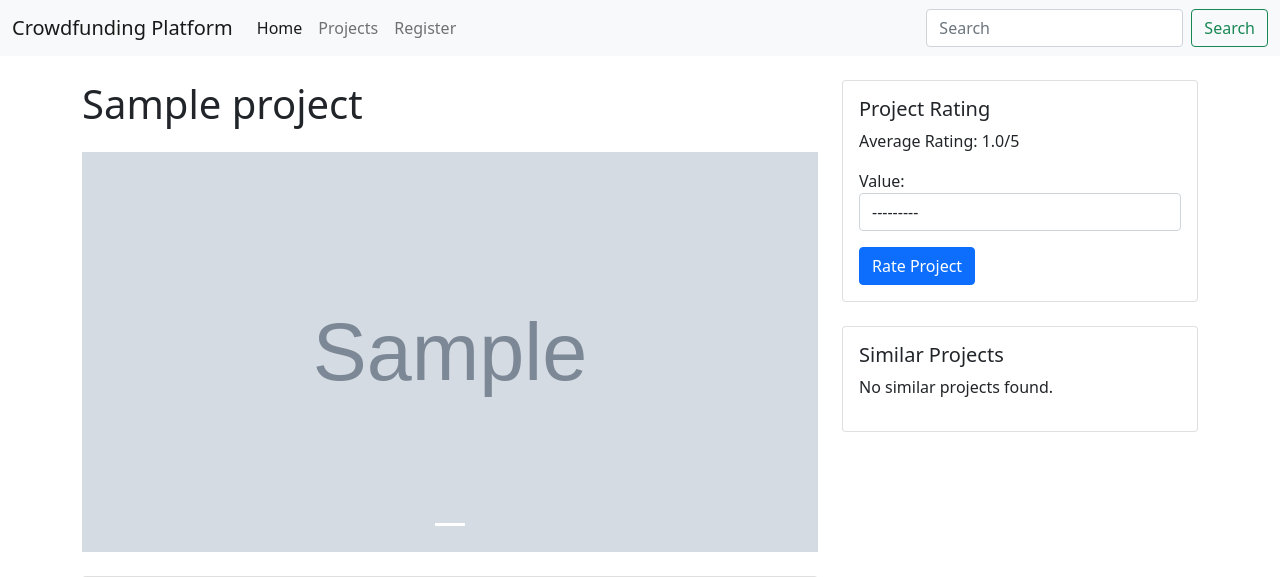
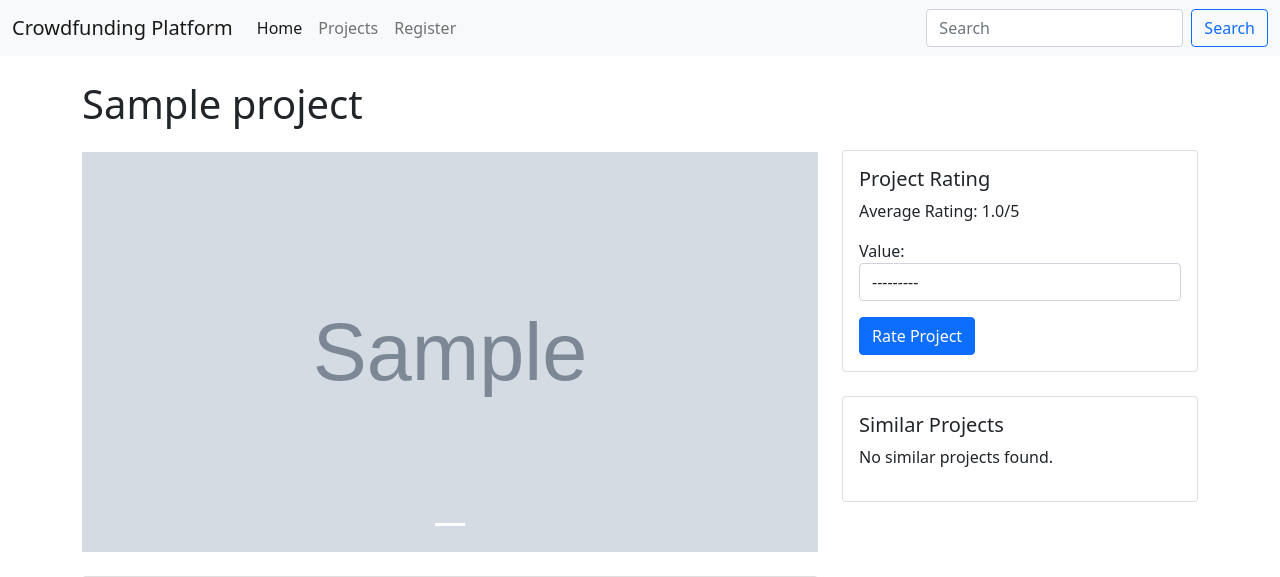
Before and after one commit to AMIRAMOHAMED44/Django_finalProject-, a Django app: page /projects/1/ in a window 1280 px wide. Shown: the top 577 px of the page. Run offline with Django 5.2, Linux system fonts and the light colour scheme; data comes from the database, SQL or seed files in the repository; tables that the repository leaves empty hold one stand-in row (values such as "Sample post"); grey boxes marked "Sample" are stand-in pictures.

Commit message:
add last version on monzer branch

```diff
--- a/final_project/settings.py
+++ b/final_project/settings.py
@@ -80,11 +80,11 @@ WSGI_APPLICATION = 'final_project.wsgi.application'
 DATABASES = {
     'default': {
         'ENGINE': 'django.db.backends.postgresql',
-        'NAME': 'django_finalproject',
+        'NAME': 'Django_finalProject',
         'USER':'postgres',
         'PASSWORD':'555',
         'HOST':'localhost',
-        'PORT':5432
+        'PORT':5434
 
     }
 }
--- a/projects/templates/project_detail.html
+++ b/projects/templates/project_detail.html
@@ -101,7 +101,7 @@
 
         <div class="col-md-4">
             <!-- Rating Section -->
-            <div class="card mb-4">
+            <div class="card mb-4"  style="margin-top:70px">
                 <div class="card-body">
                     <h5 class="card-title">Project Rating</h5>
                     <p>Average Rating: {{ project.average_rating|floatformat:1 }}/5</p>
--- a/templates/includes/navbar.html
+++ b/templates/includes/navbar.html
@@ -20,7 +20,7 @@
       </ul>
       <form class="d-flex">
         <input class="form-control me-2" type="search" placeholder="Search" aria-label="Search">
-        <button class="btn btn-outline-success" type="submit">Search</button>
+        <button class="btn btn-outline-primary" type="submit">Search</button>
       </form>
     </div>
   </div>
```
Also changed, not shown: media/project_images/4.jpg (added), media/project_images/5.PNG (added), media/project_images/6.jpg (added), media/project_images/7.jpg (added).
